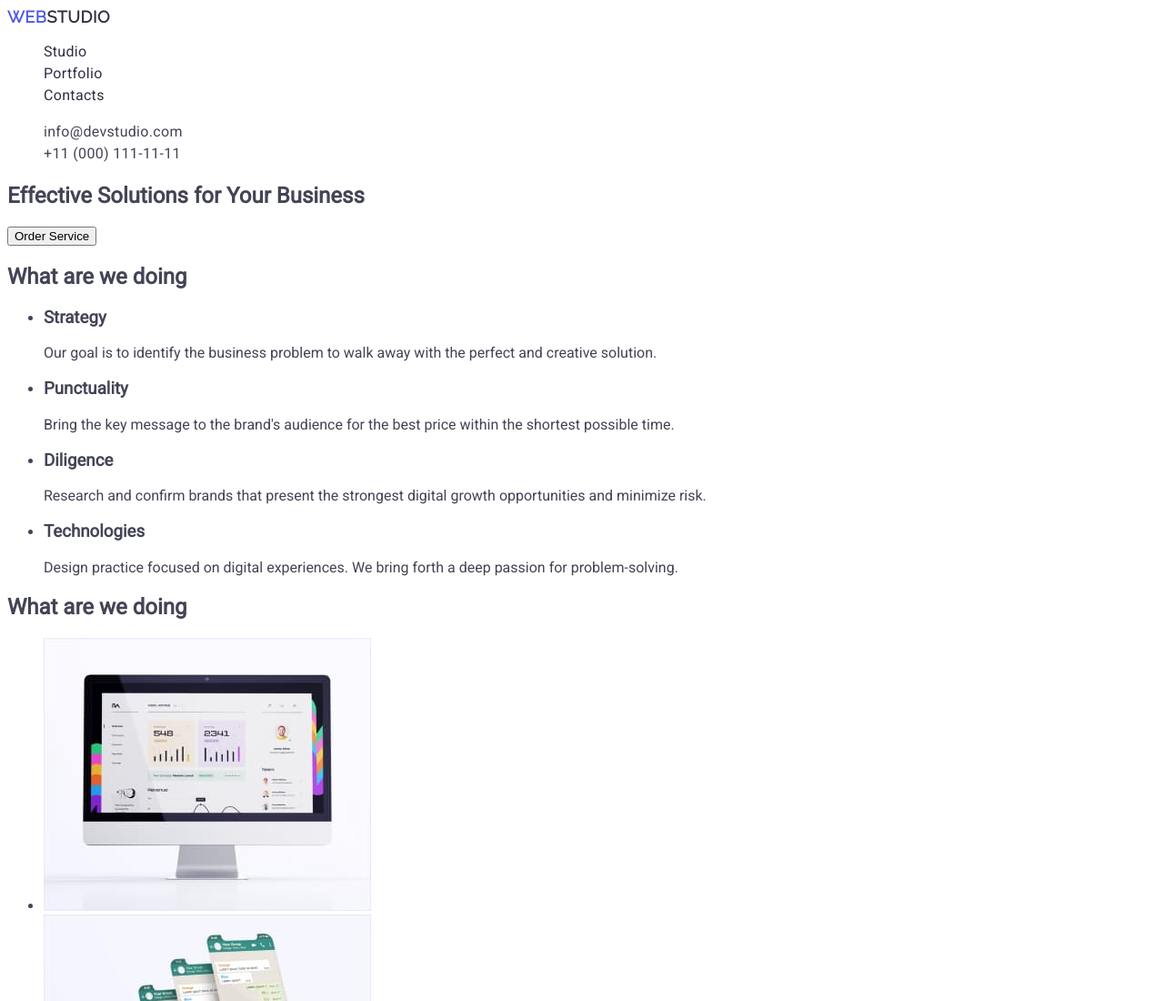
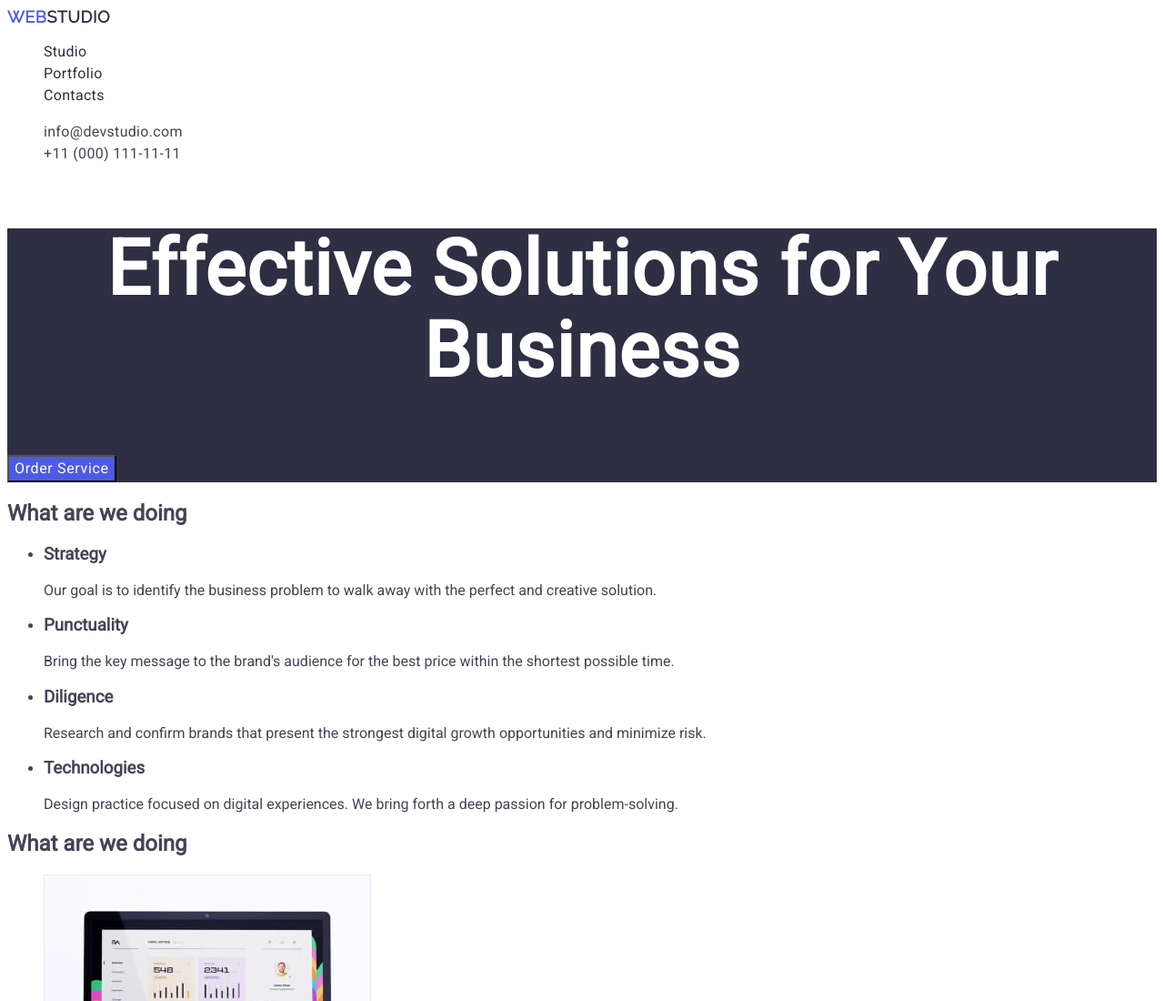
Before and after one commit to BotInterpreters/goit-markup-hw-02, a plain HTML site: page index.html in a window 1280 px wide. Shown: the top 1100 px of the page at 91% size. Drawn offline with Linux system fonts and the light colour scheme.

Commit message:
header-section

```diff
--- a/css/styles.css
+++ b/css/styles.css
@@ -56,3 +56,30 @@ body {
 .address-items .list-address-item:focus , .address-items .list-address-item:hover {
     color: #404bbf;
 }
+
+.hero-section {
+    background: #2e2f42;
+}
+
+.header {
+    font-size: 56px;
+    line-height: 1.07;
+    text-align: center;
+    letter-spacing: 0.02em;
+    color: #ffffff;
+}
+
+.order-button{
+    background-color: #4D5AE5;
+    font-family: 'Roboto', sans-serif;
+    font-weight: 500;
+    font-size: 16px;
+    line-height: 1.5;
+    letter-spacing: 0.04em;
+    color:  #ffffff;
+    cursor: pointer;
+}
+
+.order-button:focus,  .order-button:hover{
+    background-color: #404BBF;
+}
--- a/index.html
+++ b/index.html
@@ -39,11 +39,11 @@
     </header>
 
     <main>
-      <section>
-        <header>
+      <section class="hero-section">
+        <header class="header">
           <h1>Effective Solutions for Your Business</h1>
         </header>
-        <button type="button">Order Service</button>
+        <button type="button" class="order-button">Order Service</button>
       </section>
 
       <section>
```
